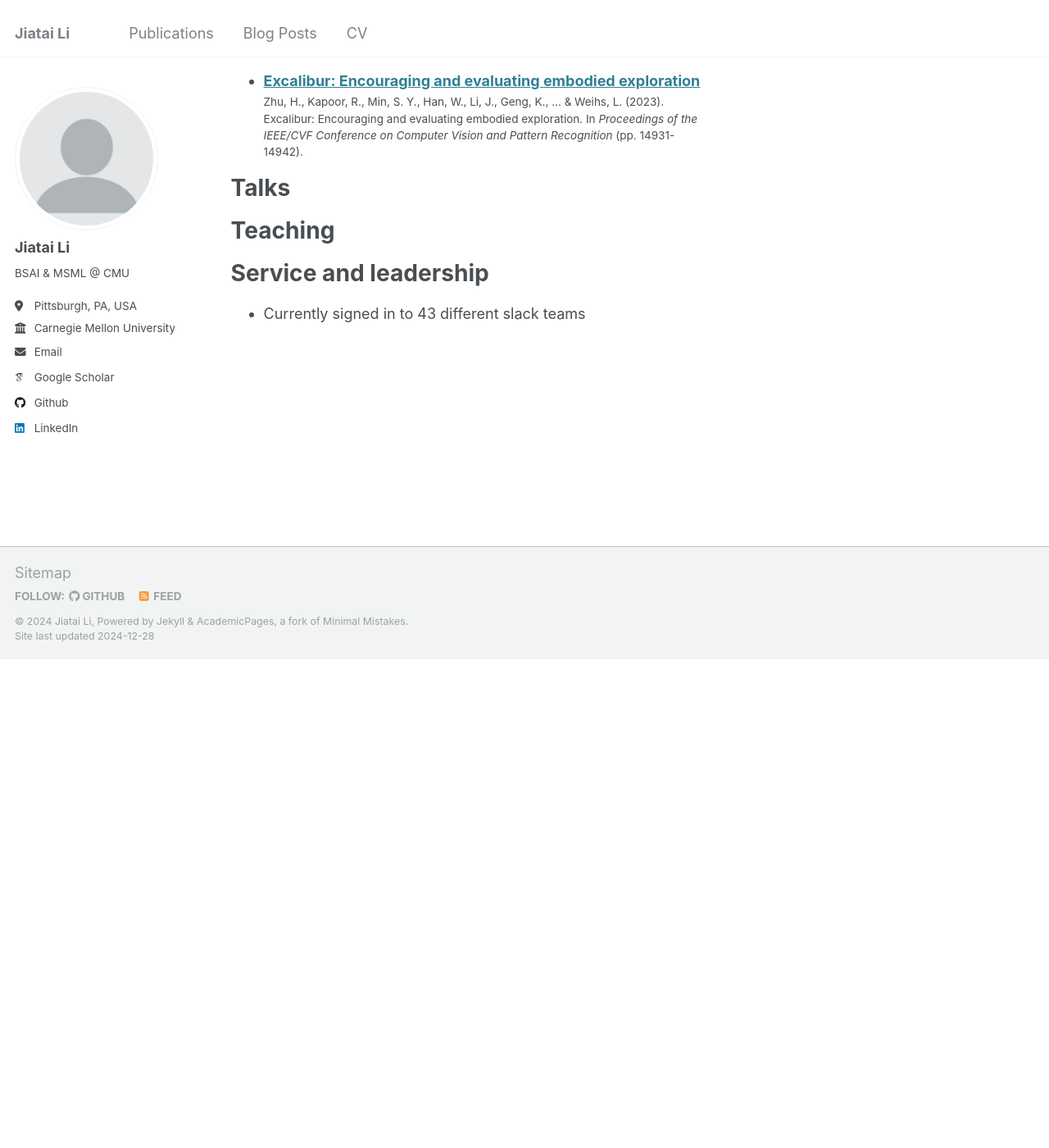
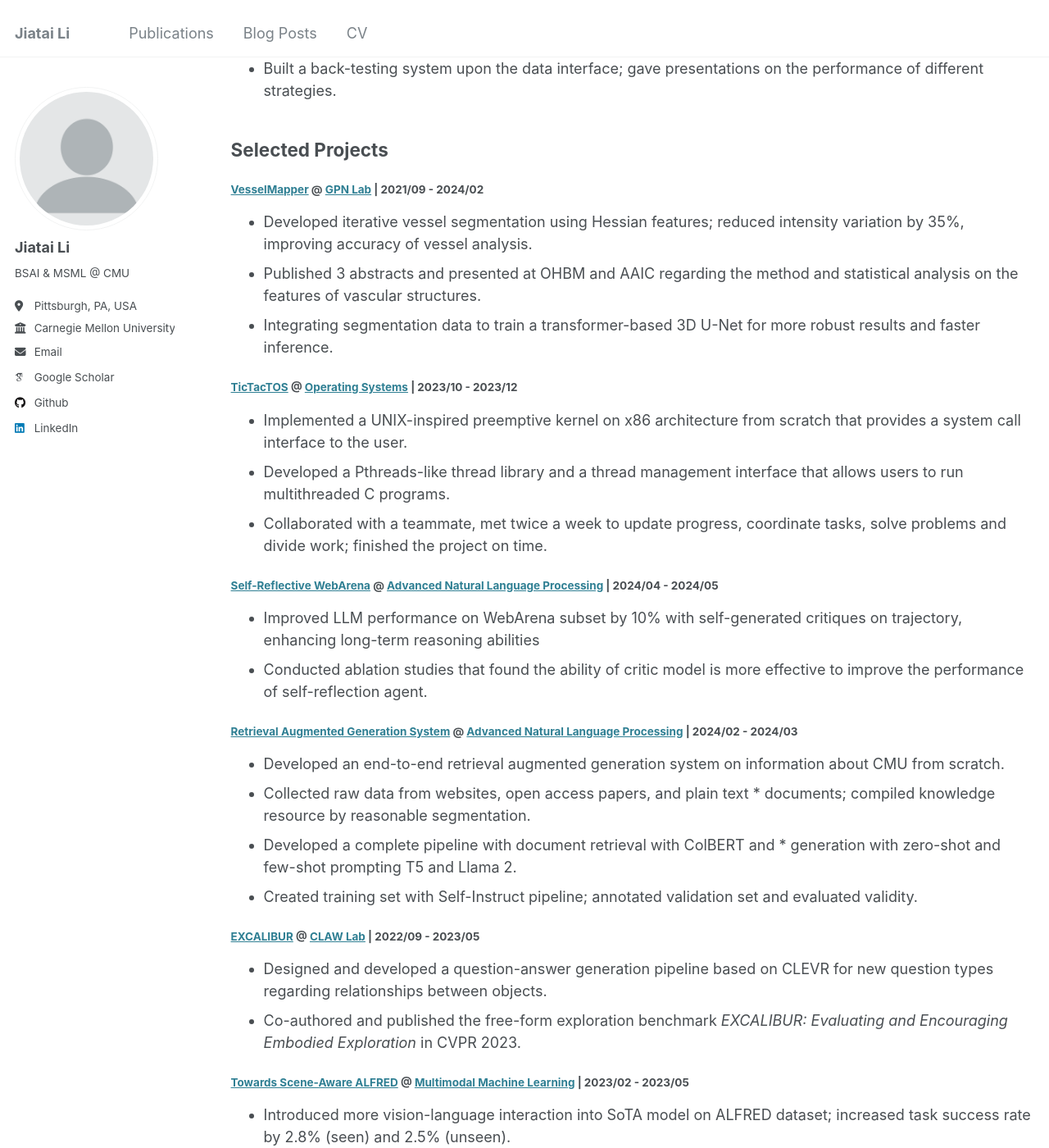
Before and after one commit to littleTT0704/littleTT0704.github.io, a Jekyll site: the page built from _pages/cv.md, in a window 1280 px wide and 1400 px high, scrolled down 1574 px. Shown: the whole window at 82% size. Built offline with Jekyll 4.4.1, drawn with Linux system fonts in a browser that asks for light colours; some web fonts are replaced; before the commit the page ends 2378 px from its top, so only the background shows below that; some of the changed text lies outside the part shown.

Commit message:
feat: add cv page

```diff
--- a/_pages/cv.md
+++ b/_pages/cv.md
@@ -9,56 +9,136 @@ redirect_from:
 
 {% include base_path %}
 
-Education
-======
-* Ph.D in Version Control Theory, GitHub University, 2018 (expected)
-* M.S. in Jekyll, GitHub University, 2014
-* B.S. in GitHub, GitHub University, 2012
+Download my most recent CV [here](/files/resume.pdf) (updated: Dec. 2024).
 
-Work experience
-======
-* Spring 2024: Academic Pages Collaborator
-  * Github University
-  * Duties includes: Updates and improvements to template
-  * Supervisor: The Users
+## Education
 
-* Fall 2015: Research Assistant
-  * Github University
-  * Duties included: Merging pull requests
-  * Supervisor: Professor Hub
+### Carnegie Mellon University, School of Computer Science
 
-* Summer 2015: Research Assistant
-  * Github University
-  * Duties included: Tagging issues
-  * Supervisor: Professor Git
+#### Master of Science in Machine Learning &#124; 2024/01 - 2024/12
+* QPA: 4.16 / 4.0
+* Major Courses: Advanced NLP, Probabilistic Graphical Models, Advanced CV, Deep Learning Systems
 
-Skills
-======
-* Skill 1
-* Skill 2
-  * Sub-skill 2.1
-  * Sub-skill 2.2
-  * Sub-skill 2.3
-* Skill 3
+#### Bachelor of Science in Artificial Intelligence &#124; 2020/09 - 2023/12
+* QPA: 4.0 / 4.0
+* Additional major in Psychology
+* Major Courses: Algorithm Design & Analysis, Operating System, Multimodal Machine Learning, Probability Theory, Modern Regression
 
-Publications
-======
+
+## Work Experience
+
+### [Canfield Scientific](https://www.canfieldsci.com/)
+
+#### Software Development Intern &#124; 2024/05 - 2024/08
+* Developed a new image editing panel using C++ and Qt, enabling users to annotate, rotate, crop, and adjust image colors efficiently.
+* Collaborated with developers, UI designers, testers, and business teams to refine control logic, UI, and data management based on feedbacks.
+* Presented a working prototype to the development team; delivered a final presentation to the entire company upon product update release.
+
+
+### [IMC Trading](https://www.imc.com/us)
+
+#### Quant Trader Intern &#124; 2023/06 - 2023/08
+* Analyzed six months of trade data to assess strategy performance during NASDAQ closing auctions; identified key factors affecting execution cost.
+* Provided daily updates to mentor and weekly reports to manager; delivered a final presentation with data visualizations to enhance trading insights.
+
+
+### [NoRILLA](https://www.norilla.com/)
+
+#### Software Development Intern &#124; 2022/06 - 2022/08
+* Worked with UI/UX teams to develop logic and layouts for a weight-balancing game, improving gameplay and user experience.
+* Optimized Java-based UI engine, isolated core functions from game logic, improved testing efficiency by 40x for faster development cycles.
+
+
+### Zhengren Quantitative Investment
+
+#### Strategic Algorithm Intern &#124; 2020/12 - 2021/01
+* Implemented a new strategy to reduce transaction cost; analyzed the stability of the outputs of prediction models.
+* Built a back-testing system upon the data interface; gave presentations on the performance of different strategies.
+
+
+## Selected Projects
+
+#### [VesselMapper](https://github.com/littleTT0704/VesselMapper) @ [GPN Lab](https://gpn.pitt.edu/) &#124; 2021/09 - 2024/02
+
+* Developed iterative vessel segmentation using Hessian features; reduced intensity variation by 35%, improving accuracy of vessel analysis.
+* Published 3 abstracts and presented at OHBM and AAIC regarding the method and statistical analysis on the features of vascular structures.
+* Integrating segmentation data to train a transformer-based 3D U-Net for more robust results and faster inference.
+
+
+#### [TicTacTOS](https://github.com/tictactoslabs) @ [Operating Systems](https://www.cs.cmu.edu/~410/) &#124; 2023/10 - 2023/12
+
+* Implemented a UNIX-inspired preemptive kernel on x86 architecture from scratch that provides a system call interface to the user.
+* Developed a Pthreads-like thread library and a thread management interface that allows users to run multithreaded C programs.
+* Collaborated with a teammate, met twice a week to update progress, coordinate tasks, solve problems and divide work; finished the project on time.
+
+
+#### [Self-Reflective WebArena](https://github.com/littleTT0704/webarena) @ [Advanced Natural Language Processing](https://phontron.com/class/anlp2024/) &#124; 2024/04 - 2024/05
+
+* Improved LLM performance on WebArena subset by 10% with self-generated critiques on trajectory, enhancing long-term reasoning abilities
+* Conducted ablation studies that found the ability of critic model is more effective to improve the performance of self-reflection agent.
+
+
+#### [Retrieval Augmented Generation System](https://github.com/littleTT0704/11711-hw2-rag) @ [Advanced Natural Language Processing](https://phontron.com/class/anlp2024/) &#124; 2024/02 - 2024/03
+
+* Developed an end-to-end retrieval augmented generation system on information about CMU from scratch.
+* Collected raw data from websites, open access papers, and plain text * documents; compiled knowledge resource by reasonable segmentation.
+* Developed a complete pipeline with document retrieval with ColBERT and * generation with zero-shot and few-shot prompting T5 and Llama 2.
+* Created training set with Self-Instruct pipeline; annotated validation set and evaluated validity.
+
+
+#### [EXCALIBUR](/publication/2023-excalibur) @ [CLAW Lab](https://talkingtorobots.com/CLAW/) &#124; 2022/09 - 2023/05
+
+* Designed and developed a question-answer generation pipeline based on CLEVR for new question types regarding relationships between objects.
+* Co-authored and published the free-form exploration benchmark *EXCALIBUR: Evaluating and Encouraging Embodied Exploration* in CVPR 2023.
+
+
+#### [Towards Scene-Aware ALFRED](https://github.com/hariharan98m/multimodal-alfred) @ [Multimodal Machine Learning](https://cmu-mmml.github.io/spring2023/) &#124; 2023/02 - 2023/05
+
+* Introduced more vision-language interaction into SoTA model on ALFRED dataset; increased task success rate by 2.8% (seen) and 2.5% (unseen).
+* Trained a ViLT and a BLIP to integrate the instructions into the semantic map generation module; decrease KL divergence from 0.62 to 0.59.
+* Few-shot prompted GPT-4 and fine-tuned ada to improve subtask decomposition accuracy from 80% to 92%.
+
+
+#### Accessible Transit Information App @ [TBD Lab](https://tbd.ri.cmu.edu/) &#124; 2022/01 - 2022/05
+
+* Developed a demo that allows users to place AR spatial anchors, mark accessible regions, and localize within accessible regions.
+* Provided API to a question answering system that provides real-time navigation instructions based on localization result.
+
+
+## Skills
+
+### Programming Languages
+* Proficient: Python, C++, R, C, x86 Assembly, Java
+* Elementary: Swift, Standard ML
+
+### Programming Libraries
+* Python: NumPy, PyTorch, pandas, OpenCV, scikit-learn, Tensorflow, spaCy, lightgbm
+* C++: Qt, Insight Toolkit (ITK), Visualization Toolkit (VTK)
+
+### Other Tools:
+* LaTeX, Git, Docker, Markdown, Unix, Vim
+
+### Languages
+* Native: Chinese, English
+* Elementary: Japanese
+
+
+## Publications
+
   <ul>{% for post in site.publications reversed %}
     {% include archive-single-cv.html %}
   {% endfor %}</ul>
 
-Talks
-======
-  <ul>{% for post in site.talks reversed %}
-    {% include archive-single-talk-cv.html  %}
-  {% endfor %}</ul>
 
-Teaching
-======
-  <ul>{% for post in site.teaching reversed %}
-    {% include archive-single-cv.html %}
-  {% endfor %}</ul>
+## Teaching Experience
 
-Service and leadership
-======
-* Currently signed in to 43 different slack teams
+### Carnegie Mellon University
+
+#### [10-707: Advanced Deep Learning](https://machinelearningcmu.github.io/S24-10707/)
+* Spring 2024
+
+#### [15-213: Introduction to Computer Systems](https://www.cs.cmu.edu/afs/cs/academic/class/15213-f22/www/)
+* Fall 2022
+
+#### 21-127: Concepts of Mathematics
+* Spring 2022, Summer 2022
```
Also changed, not shown: other parts of _pages/cv.md (+1 -1 lines), 2 other files.
